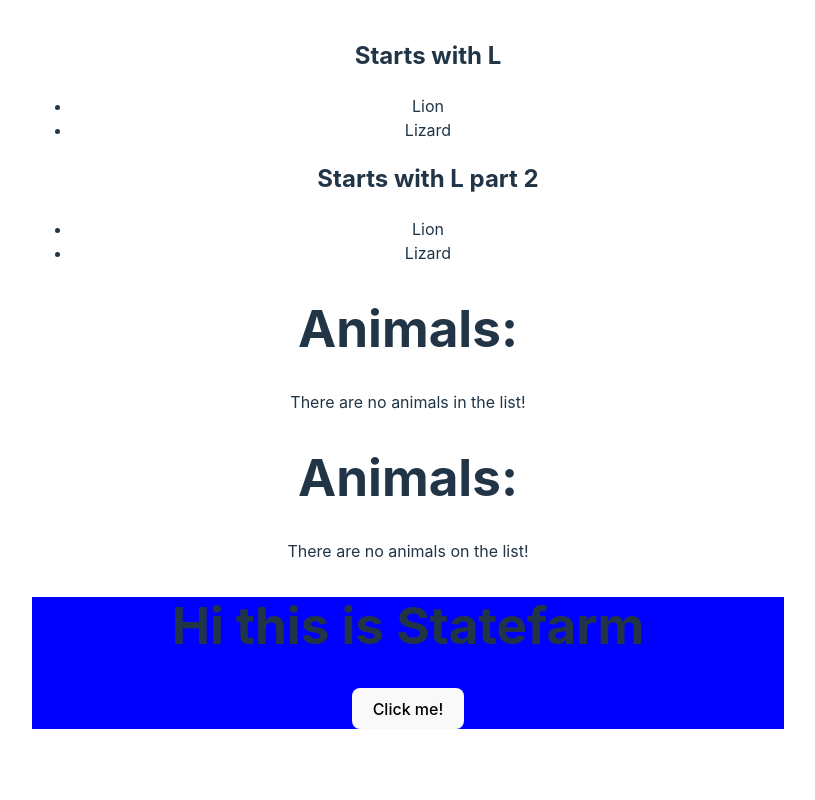
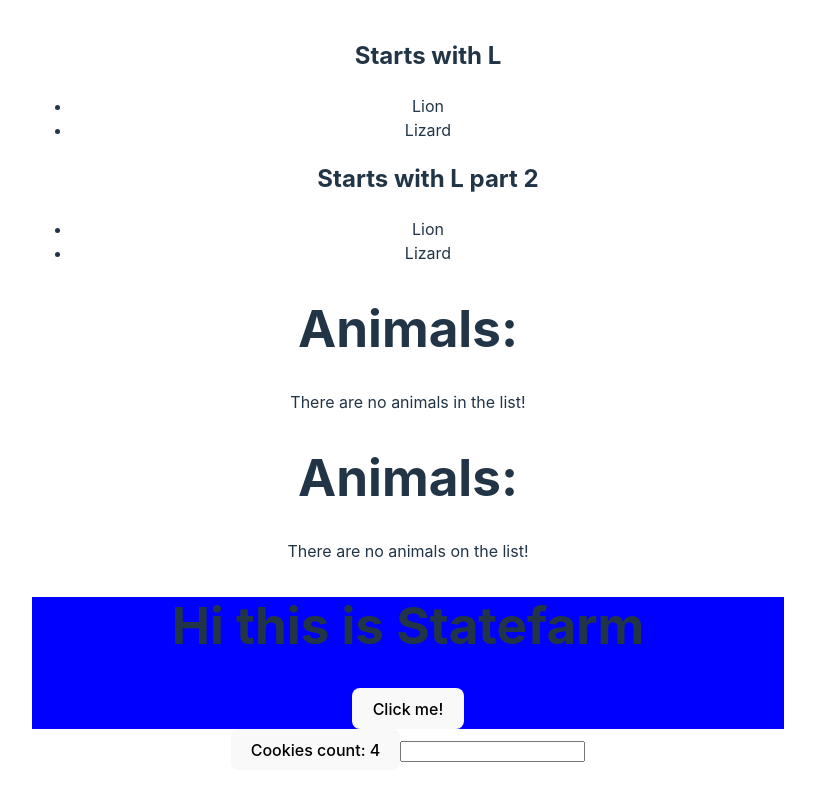
Before and after one commit to Figby222/my-first-react-app, a React (Vite) app: page / in a window 1280 px wide. Shown: the part 2050-2850 px from the top of the page, without its empty margins (232-1047 px from the left). Before the commit the page ends 2811 px from the top, so only its background shows below. Built offline with nearby package versions, Linux system fonts and the light colour scheme.

Commit message:
Add and display MoreState

```diff
--- /dev/null
+++ b/src/components/MoreState.jsx
@@ -0,0 +1,36 @@
+import { useState } from 'react';
+
+function SelfChangingInput() {
+    const [ value, setValue ] = useState("");
+
+    return (
+        <>
+            <input
+                type="text"
+                value={value}
+                onChange={(e) => setValue(e.target.value)}
+            />
+        </>
+    )
+}
+function MoreState() {
+    const [ person, setPerson ] = useState({ age: 19, cookies: 4})
+    const [ number, setNumber ] = useState(4);
+    const handleIncreaseCookies = () => {
+        setPerson ((prevPerson) => ({ ...prevPerson, cookies: prevPerson.cookies + 1}));
+        setPerson ((prevPerson) => ({ ...prevPerson, cookies: prevPerson.cookies + 1}));
+        const newNumber = number + 1;
+        setNumber(newNumber);
+    }
+
+    console.log("Cookies count: ", person.cookies);
+    return (
+        <div>
+            <button onClick={handleIncreaseCookies}>Cookies count: {person.cookies}</button>
+            <SelfChangingInput />
+        </div>
+    )
+
+}
+
+export default MoreState;
--- a/src/main.jsx
+++ b/src/main.jsx
@@ -16,6 +16,7 @@
 import EmptyList from './components/EmptyList.jsx';
 import EmptyListTernaries from './components/EmptyListTernaries.jsx';
 import State from './components/State.jsx';
+import MoreState from './components/MoreState.jsx';
 
 ReactDOM.createRoot(document.getElementById('root')).render(
   <React.StrictMode>
@@ -33,5 +34,6 @@
     <EmptyList />
     <EmptyListTernaries />
     <State />
+    <MoreState />
   </React.StrictMode>,
 )
```
